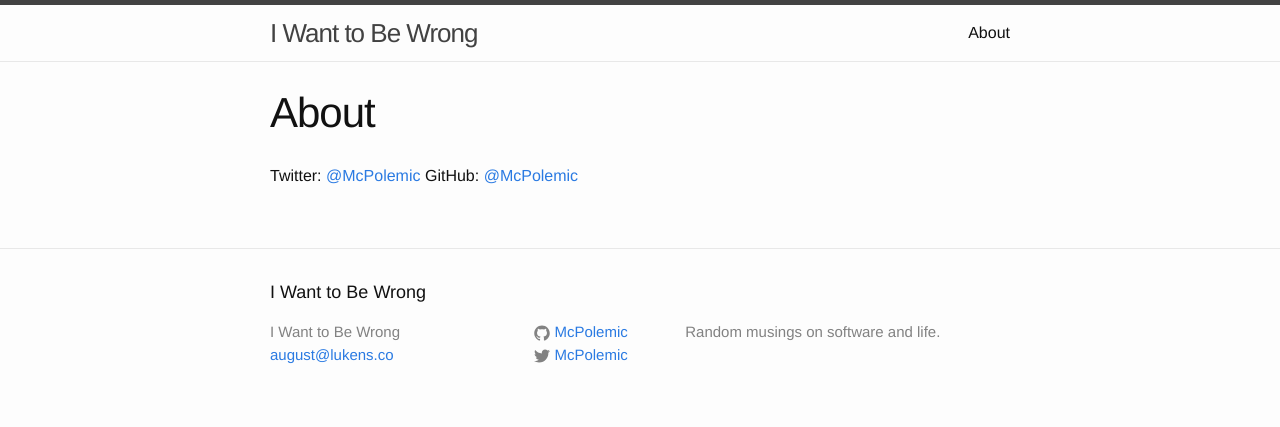
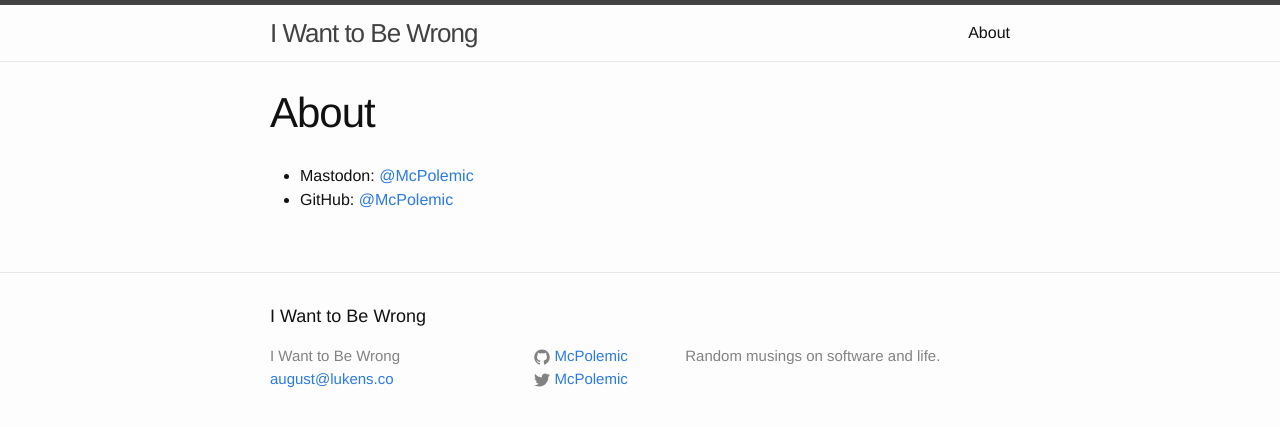
Before and after one commit to McPolemic/McPolemic.github.io, a Jekyll site: the page built from about.md, in a window 1280 px wide. Shown: the top 427 px of the page. Built offline with Jekyll 4.4.1, drawn with Linux system fonts in a browser that asks for light colours.

Commit message:
Update about.md
Get rid of Twitter references and use a list to list contact methods

```diff
--- a/about.md
+++ b/about.md
@@ -4,5 +4,5 @@ title: About
 permalink: /about/
 ---
 
-Twitter: [@McPolemic](https://twitter.com/mcpolemic)
-GitHub: [@McPolemic](https://github.com/mcpolemic)
+* Mastodon: [@McPolemic](https://mastodon.cloud/@McPolemic)
+* GitHub: [@McPolemic](https://github.com/mcpolemic)
```
